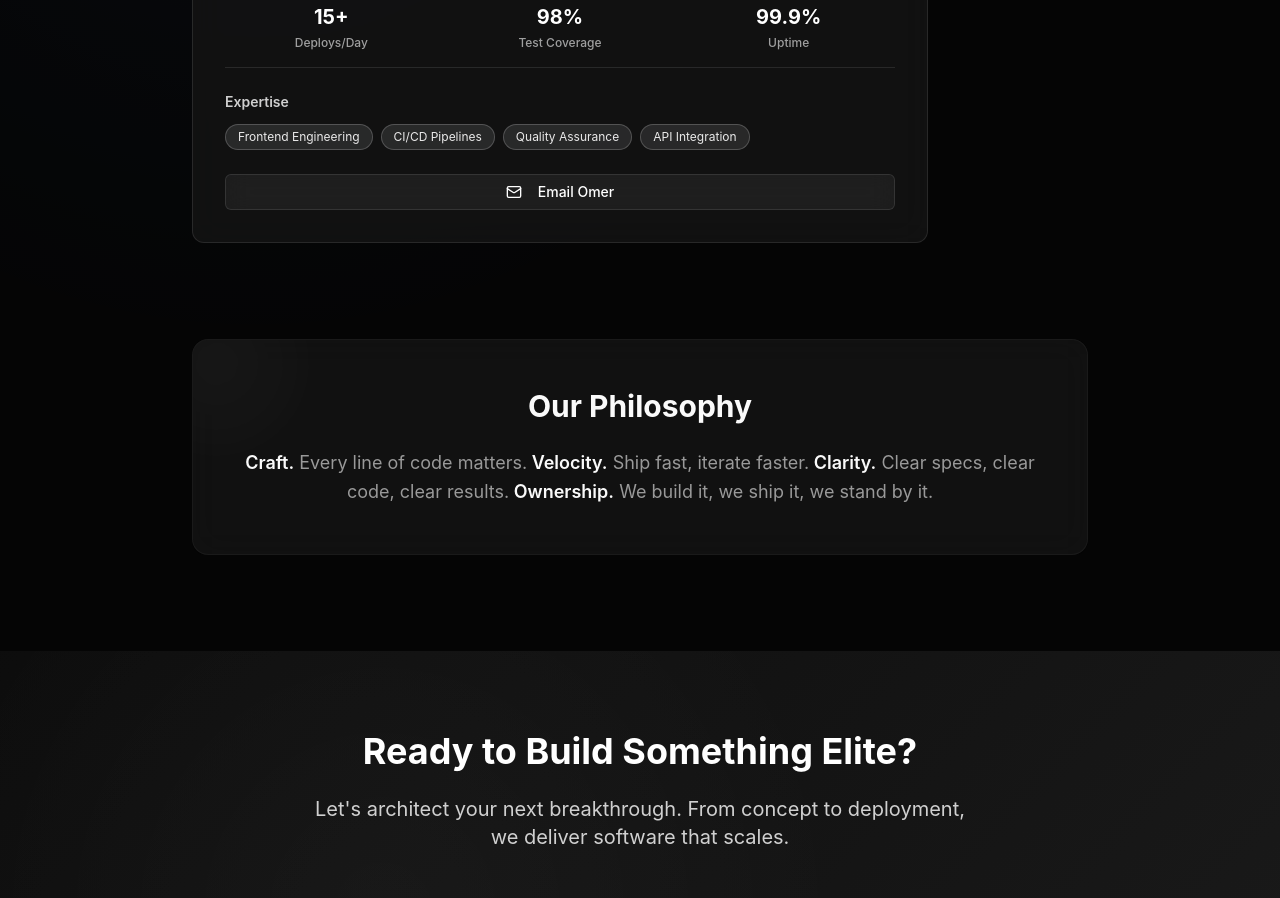
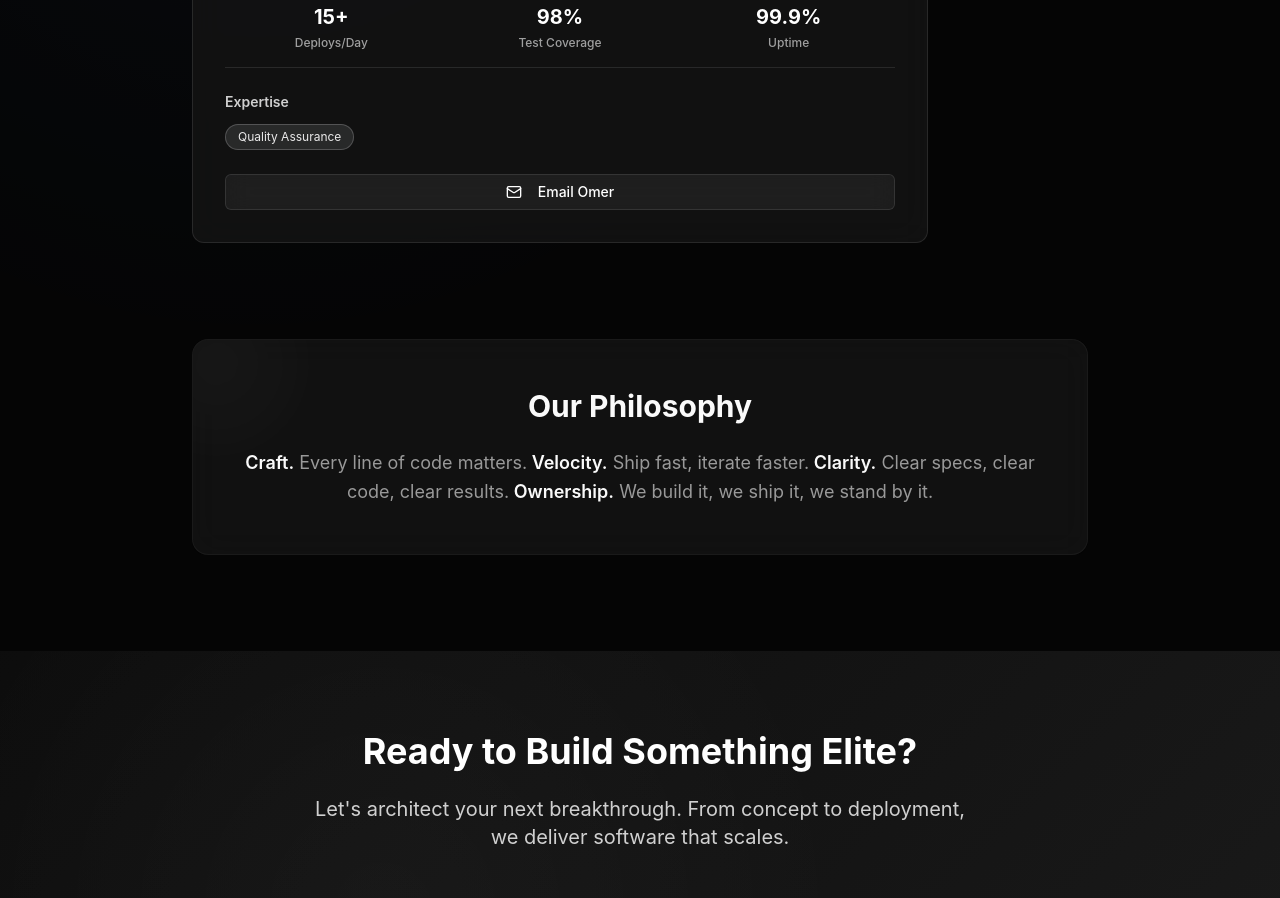
Before and after one commit to DaveBum/Baumify.com, a React (Vite) app: page /about in a window 1280 px wide. Shown: the part 3480-4378 px from the top of the page. Built offline with nearby package versions, Linux system fonts and the light colour scheme; the HTML template or start-up script is replaced by a standard one.

Commit message:
Update expertise section

```diff
--- a/src/components/TeamSection.tsx
+++ b/src/components/TeamSection.tsx
@@ -70,7 +70,7 @@ const TeamSection = () => {
       role: "Implementation Specialist",
       image: omerImage,
       bio: "Speed with precision. I turn specs into ship-ready features, keep pipelines green, and sweat the edge cases. Pixel-perfect implementation with a CI/CD obsession.",
-      skills: ["Frontend Engineering", "CI/CD Pipelines", "Quality Assurance", "API Integration"],
+      skills: ["Quality Assurance"],
       contact: {
         email: "omer@baumify.com"
       },
```
